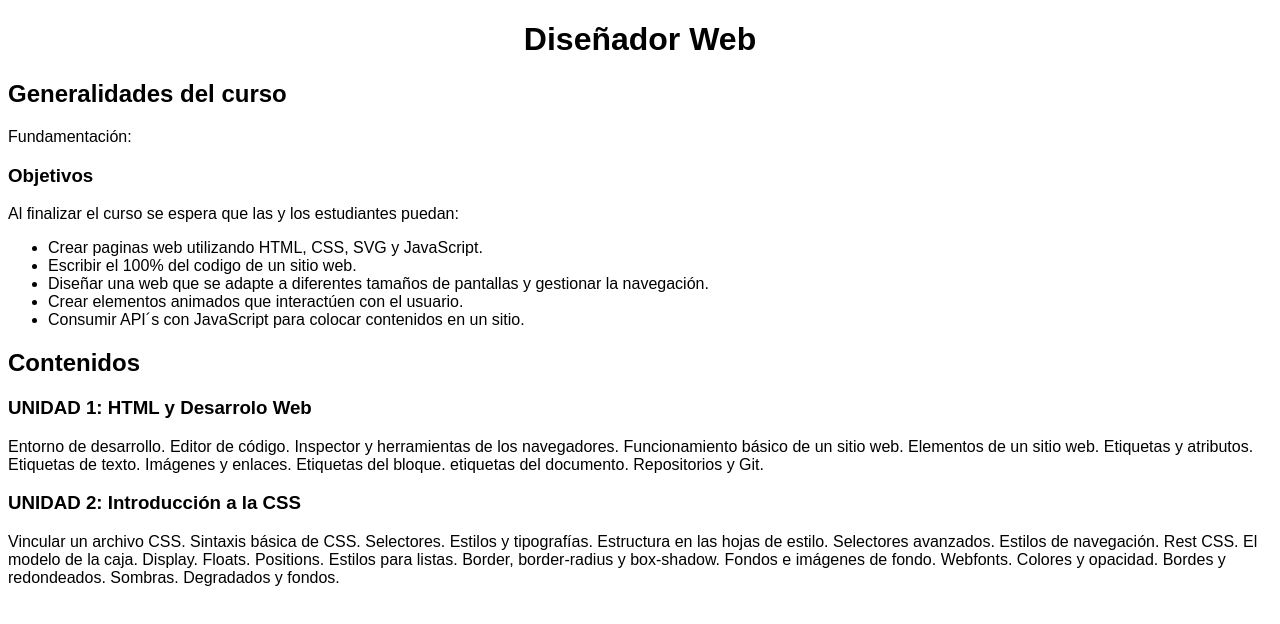
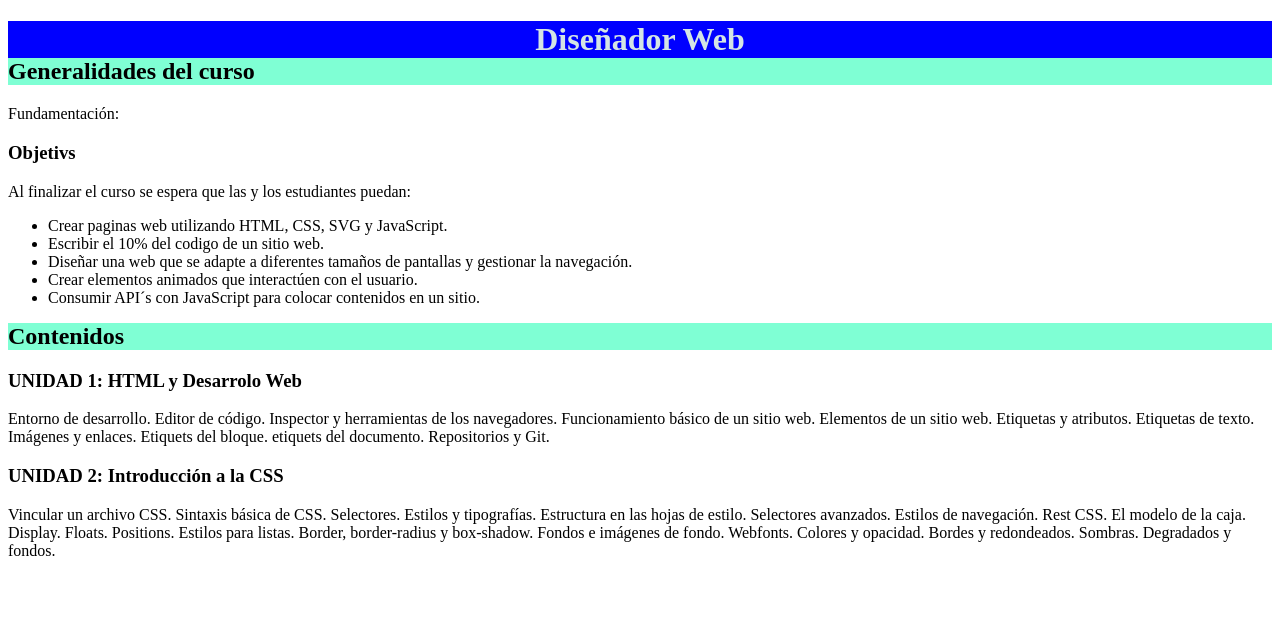
Before and after one commit to JoseAugustoCordoba/ElPrimerSitioWeb, a plain HTML site: page index.html in a window 1280 px wide. Drawn offline with Linux system fonts and the light colour scheme.

Commit message:
probar css

```diff
--- a/index.html
+++ b/index.html
@@ -4,25 +4,33 @@
     <meta charset="UTF-8">
     <meta http-equiv="X-UA-Compatible" content="IE=edge">
     <meta name="viewport" content="width=device-width, initial-scale=1.0">
+    <link rel="stylesheet" href="style.css" />
     <title>Document</title>
 </head>
 <body>
-        <font face="arial"><div align="center"><h1>Diseñador Web</h1> </div>
+        <h1>Diseñador Web</h1>
         <h2>Generalidades del curso</h2>
         <p>Fundamentación:</p>
-        <h3>Objetivos</h3>
+        <h3>Objetivs</h3>
         <p>Al finalizar el curso se espera que las y los estudiantes puedan:</p>
         <ul>
          <li>Crear paginas web utilizando HTML, CSS, SVG y JavaScript.</li>
-         <li>Escribir el 100% del codigo de un sitio web.</li>
+         <li>Escribir el 10% del codigo de un sitio web.</li>
          <li>Diseñar una web que se adapte a diferentes tamaños de pantallas y gestionar la navegación.</li>
          <li>Crear elementos animados que interactúen con el usuario.</li>
          <li>Consumir API´s con JavaScript para colocar contenidos en un sitio.</li>
         </ul>
         <h2>Contenidos</h2>
         <h3>UNIDAD 1: HTML y Desarrolo Web</h3>
-        <p>Entorno de desarrollo. Editor de código. Inspector y herramientas de los navegadores. Funcionamiento básico de un sitio web.  Elementos de un sitio web. Etiquetas y atributos. Etiquetas de texto. Imágenes y enlaces. Etiquetas del bloque. etiquetas del documento. Repositorios y Git.</p>
+        <p>Entorno de desarrollo. Editor de código. Inspector y herramientas de los navegadores. Funcionamiento básico de un sitio web.  Elementos de un sitio web. Etiquetas y atributos. Etiquetas de texto. Imágenes y enlaces. Etiquets del bloque. etiquets del documento. Repositorios y Git.</p>
         <h3>UNIDAD 2: Introducción a la CSS</h3>
-        <p>Vincular un archivo CSS. Sintaxis básica de CSS. Selectores. Estilos y tipografías. Estructura en las hojas de estilo. Selectores avanzados. Estilos de navegación. Rest CSS. El modelo de la caja. Display. Floats. Positions. Estilos para listas. Border, border-radius y box-shadow. Fondos e imágenes de fondo. Webfonts. Colores y opacidad. Bordes y redondeados. Sombras. Degradados y fondos.</p> </font>
-</body>
+        <p>Vincular un archivo CSS. Sintaxis básica de CSS. Selectores. Estilos y tipografías. Estructura en las hojas de estilo. Selectores avanzados. Estilos de navegación. Rest CSS. El modelo de la caja. Display. Floats. Positions. Estilos para listas. Border, border-radius y box-shadow. Fondos e imágenes de fondo. Webfonts. Colores y opacidad. Bordes y redondeados. Sombras. Degradados y fondos.</p>
+    </body>
+
+
+
+
+
+
+
 </html>
--- /dev/null
+++ b/style.css
@@ -0,0 +1,13 @@
+body {
+     }
+h1{
+  color: rgb(212, 228, 228);
+  align-content: center;
+  text-align: center;
+  background-color: blue;
+  margin-bottom: 0%;
+}
+h2{
+  background-color: aquamarine;
+  margin-top: 0%;
+}
```
Also changed, not shown: prueba.html (added, +12 -0 lines).
